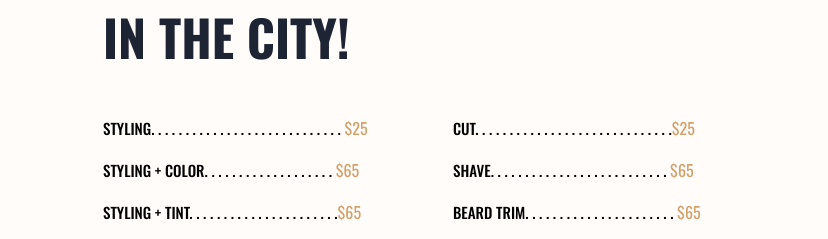
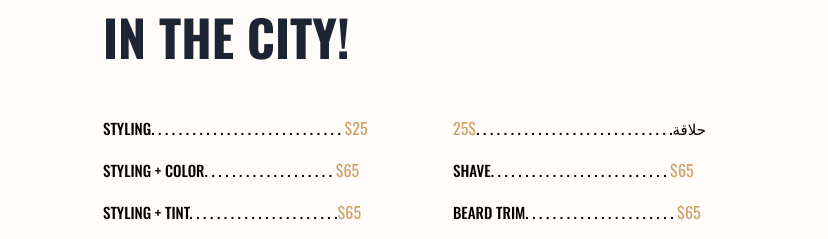
Before and after one commit to Billz-abboud/06Media2, a plain HTML site: page index.html in a window 1280 px wide. Shown: the part 3603-3842 px from the top of the page, 452-1280 px from the left. Drawn offline with nearby package versions, Linux system fonts and the light colour scheme.

Commit message:
Update index.html

```diff
--- a/index.html
+++ b/index.html
@@ -301,7 +301,7 @@
                             <div class="col-lg-6 col-md-6 col-sm-6">
                                 <div class="pricing-list">
                                     <ul>
-                                        <li>Cut. . . . . . . . . . . . . . . . . . . . . . . . . . . . .<span>$25</span></li>
+                                        <li>حلاقة. . . . . . . . . . . . . . . . . . . . . . . . . . . . .<span>$25</span></li>
                                         <li>Shave. . . . . . . . . . . . . . . . . . . . . . . . . . <span>$65</span></li>
                                         <li>Beard trim. . . . . . . . . . . . . . . . . . . . . .  <span>$65</span></li>
                                         <li>Cut + beard trim. . . . . . . . . . . . . . . . .  <span>$65</span></li>
```
